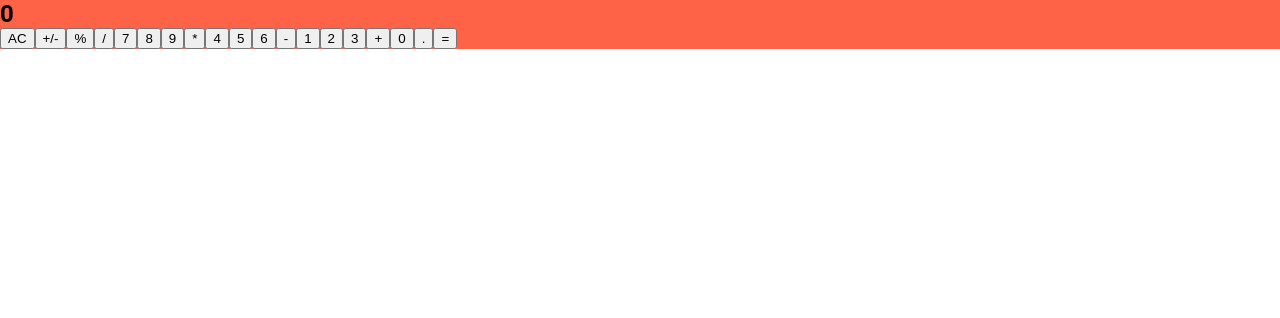
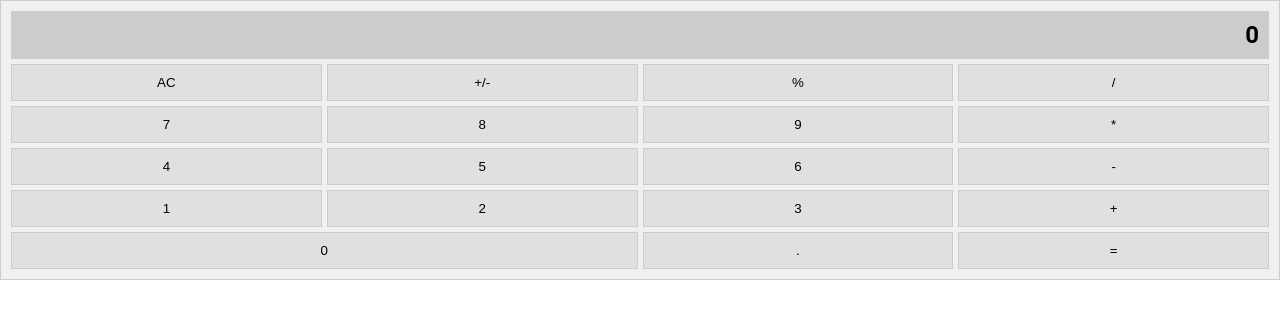
Before and after one commit to hajnaloltyan/react-calculator, a React (Create React App) app: page / in a window 1280 px wide. Shown: the top 318 px of the page. Built offline with nearby package versions, Linux system fonts and the light colour scheme.

Commit message:
Basic grid style for the calculator added

```diff
--- a/src/components/Calculator/Calculator.css
+++ b/src/components/Calculator/Calculator.css
@@ -1,3 +1,31 @@
 .calculator {
   background-color: tomato;
+  display: grid;
+  grid-template-columns: repeat(4, 1fr);
+  grid-template-rows: auto repeat(5, 1fr);
+  gap: 5px;
+  background-color: #f0f0f0;
+  border: 1px solid #ccc;
+  padding: 10px;
 }
+
+.result {
+  grid-column: 1 / -1;
+  background-color: #ccc;
+  padding: 10px;
+  text-align: right;
+}
+
+.Btn-text {
+  grid-column: span 1;
+  grid-row: span 1;
+  background-color: #e0e0e0;
+  border: 1px solid #ccc;
+  padding: 10px;
+  text-align: center;
+}
+
+.Btn-0 {
+  grid-column: span 2;
+  grid-row: span 1;
+}
--- a/src/components/Calculator/Calculator.js
+++ b/src/components/Calculator/Calculator.js
@@ -21,7 +21,7 @@ const Calculator = () => (
     <button type="button" className="Btn-text">2</button>
     <button type="button" className="Btn-text">3</button>
     <button type="button" className="Btn-text">+</button>
-    <button type="button" className="Btn-text">0</button>
+    <button type="button" className="Btn-text Btn-0">0</button>
     <button type="button" className="Btn-text">.</button>
     <button type="button" className="Btn-text">=</button>
   </section>
```
